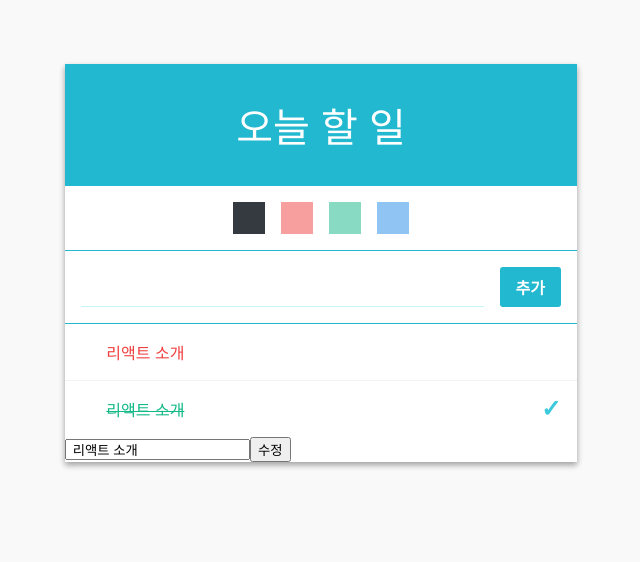
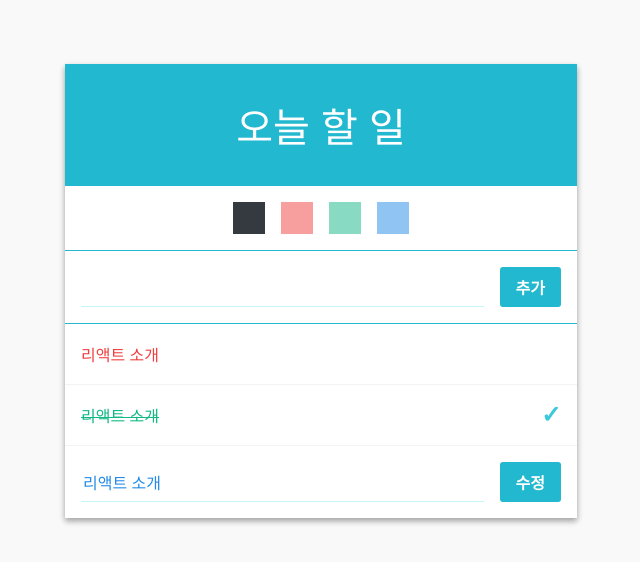
Before and after one commit to jdongyun/react-todo-list, a React (Create React App) app: page / in a window 1280 px wide. Shown: the top 562 px of the page, without its empty margins (319-959 px from the left). Built offline with nearby package versions, Linux system fonts and the light colour scheme.

Commit message:
개발중: 수정 기능(2)

```diff
--- a/src/App.js
+++ b/src/App.js
@@ -1,126 +1,146 @@
 import React, { Component } from 'react';
-import TodoListTemplate from './components/TodoListTemplate'
-import TodoItemList from './components/TodoItemList'
-import Form from './components/Form'
-import Palette from './components/Palette'
+import TodoListTemplate from './components/TodoListTemplate';
+import TodoItemList from './components/TodoItemList';
+import Form from './components/Form';
+import Palette from './components/Palette';
 
 class App extends Component {
-
-  id = 3
+	id = 3;
 
 	state = {
 		input: '',
-	edit: '',
 		colors: ['#343a40', '#f03e3e', '#12b886', '#228ae6'],
-    color_selected: '#343a40',
+		colorSelected: '#343a40',
 		todos: [
-      { id: 0, text: ' 리액트 소개', checked: false, color: '#f03e3e', editing: false},
-      { id: 1, text: ' 리액트 소개', checked: true, color: '#12b886', editing: false},
-      { id: 2, text: ' 리액트 소개', checked: false, color: '#228ae6', editing: true},
+			{ id: 0, text: '리액트 소개', checked: false, color: '#f03e3e', editing: false },
+			{ id: 1, text: '리액트 소개', checked: true, color: '#12b886', editing: false },
+			{ id: 2, text: '리액트 소개', checked: false, color: '#228ae6', editing: true }
 		]
-  }
+	};
 
-  handleChange = (e) => {
+	handleChange = e => {
 		const { name, value } = e.target;
 		this.setState({
-      [name]: value,
-    })
-  }
+			[name]: value
+		});
+	};
 
-  handleSubmit = (e) => {
-    const { input, todos, color_selected } = this.state;
+	handleSubmit = e => {
+		const { input, todos, colorSelected } = this.state;
 		this.setState({
 			input: '',
 			todos: todos.concat({
 				id: this.id++,
 				text: input,
 				checked: false,
-			color: color_selected,
-			editing: false,
+				color: colorSelected,
+				editing: false
 			})
 		});
 		e.preventDefault();
-  }
+	};
 
-  handleToggle = (id) => {
-    const { todos } = this.state
+	handleToggle = id => {
+		const { todos } = this.state;
 
-    const index = todos.findIndex(todo => todo.id === id)
-    const selected = todos[index]
+		const index = todos.findIndex(todo => todo.id === id);
+		const selected = todos[index];
 		const nextTodos = [...todos];
 
 		nextTodos[index] = {
 			...selected,
-      checked: !selected.checked,
-    }
+			checked: !selected.checked
+		};
 
 		this.setState({
-      todos: nextTodos,
-    })
-  }
+			todos: nextTodos
+		});
+	};
 
-  handleRemove = (id) => {
+	handleRemove = id => {
 		const { todos } = this.state;
-    this.setState({todos: todos.filter(todo => todo.id !== id)})
-  }
+		this.setState({ todos: todos.filter(todo => todo.id !== id) });
+	};
 
-  handleColor = (color) => {
-    console.log(color)
-    this.setState({ color_selected: color })
-  }
+	handleColor = color => {
+		console.log(color);
+		this.setState({ colorSelected: color });
+	};
 
-  handleEditSubmit = (id) => {
-	    const { edit, todos } = this.state
+	handleEdit = id => {
+		const { todos } = this.state;
+		const index = todos.findIndex(todo => todo.id === id);
+		const edit = todos[index];
+		const nextTodos = [...todos];
 
-		const index = todos.findIndex(todo => todo.id === id)
+		nextTodos[index] = {
+			...edit,
+			editing: true
+		};
+
+		this.setState({
+			todos: nextTodos
+		});
+	};
+
+	handleEditSubmit = (id, data) => {
+		const { todos } = this.state;
+
+		const index = todos.findIndex(todo => todo.id === id);
 		const edited = todos[index];
 		const nextTodos = [...todos];
-		const text = edit === '' ? todos[index].text : edit;
 
 		nextTodos[index] = {
 			...edited,
-		  text,
-		  editing: false,
-		}
+			text: data,
+			editing: false
+		};
 
 		this.setState({
-		  edit: '',
-		  todos: nextTodos,
-		})
-  }
+			todos: nextTodos
+		});
+	};
 
 	render() {
-    const { input, todos, colors, color_selected } = this.state;
+		const { input, todos, colors, colorSelected } = this.state;
 		const {
 			handleChange,
 			handleSubmit,
 			handleToggle,
 			handleRemove,
 			handleColor,
-	  handleEditSubmit,
-    } = this
+			handleEdit,
+			handleEditSubmit
+		} = this;
 
 		return (
-      <TodoListTemplate palette={(
-        <Palette colors={colors}
-        color_selected={color_selected}
-        onClick={handleColor} />
-      )}
-      form={(
+			<TodoListTemplate
+				palette={
+					<Palette
+						colors={colors}
+						colorSelected={colorSelected}
+						onClick={handleColor}
+					/>
+				}
+				form={
 					<Form
 						value={input}
 						onChange={handleChange}
 						onSubmit={handleSubmit}
-          color={color_selected}
+						color={colorSelected}
 					/>
-      )}>
-        <TodoItemList todos={todos}
+				}
+				list={
+					<TodoItemList
+						todos={todos}
 						onToggle={handleToggle}
 						onRemove={handleRemove}
-		  onChange={handleChange}
-		  onEditSubmit={handleEditSubmit}/>
-      </TodoListTemplate>
-    )
+						onEdit={handleEdit}
+						onEditSubmit={handleEditSubmit}
+					/>
+				}
+			/>
+		);
 	}
 }
 
--- a/src/components/Form.css
+++ b/src/components/Form.css
@@ -11,7 +11,7 @@
 	font-weight: 100;
 }
 
-.create-button {
+.form button {
 	padding-top: 0.5rem;
 	padding-bottom: 0.5rem;
 	padding-left: 1rem;
@@ -26,6 +26,6 @@
 	cursor: pointer;
 }
 
-  .create-button:hover {
+.form button:hover {
 	background: #3bc9db;
 }
--- a/src/components/Palette.css
+++ b/src/components/Palette.css
@@ -15,7 +15,8 @@
 	opacity: 0.75;
 }
 
-  .color.active, .color:active {
+.color.active,
+.color:active {
 	opacity: 1;
 }
 
--- a/src/components/Palette.js
+++ b/src/components/Palette.js
@@ -1,29 +1,27 @@
-import React from 'react'
-import './Palette.css'
+import React from 'react';
+import './Palette.css';
 
-const Palette = ({ colors, color_selected, onClick }) => {
-	console.log(color_selected)
-    const colorList = colors.map((color, index) => (
-        <Color
-            color={color} id={index} key={index}
-            active={(color === color_selected)}
-            onClick={onClick}/>
-        )
-    )
-    return (
-        <div className="palette">
-            {colorList}
-        </div>
-    )
-}
+const Palette = ({ colors, colorSelected, onClick }) => {
+	const colorList = colors.map((color, index) => (
+		<Color
+			color={color}
+			id={index}
+			key={index}
+			active={color === colorSelected}
+			onClick={onClick}
+		/>
+	));
+	return <div className="palette">{colorList}</div>;
+};
 
 const Color = ({ color, id, active, onClick }) => {
-    return (
-        <div className={`color ${active && 'active'}`}
+	return (
+		<div
+			className={`color ${active && 'active'}`}
 			style={{ background: color }}
-            onClick={() => onClick(color)}
-        ></div>
-    )
-}
+			onClick={() => onClick(color)}
+		/>
+	);
+};
 
-export default Palette
+export default Palette;
--- a/src/components/TodoItem.css
+++ b/src/components/TodoItem.css
@@ -15,14 +15,26 @@
 	opacity: 1;
 }
 
+.todo-item:hover .edit {
+	opacity: 1;
+}
+
 .todo-item + .todo-item {
 	border-top: 1px solid #f1f3f5;
 }
 
 .remove {
-    margin-right: 1rem;
+	margin-left: 1rem;
 	color: #e64980;
 	font-weight: 600;
+	opacity: 0;
+}
+
+.edit {
+	margin-left: 1rem;
+	font-size: 1.5rem;
+	color: #f59f00;
+	font-weight: 300;
 	opacity: 0;
 }
 
@@ -43,3 +55,37 @@
 	color: #3bc9db;
 	font-weight: 800;
 }
+
+.edit-form {
+	display: flex;
+	align-items: stretch;
+}
+
+.edit-form input {
+	background: #00000000;
+	flex: 1;
+	font-size: 1rem;
+	outline: none;
+	border: none;
+	border-bottom: 1px solid #c5f6fa;
+	font-weight: 100;
+}
+
+.edit-form button {
+	padding-top: 0.5rem;
+	padding-bottom: 0.5rem;
+	padding-left: 1rem;
+	padding-right: 1rem;
+	margin-left: 1rem;
+	background: #22b8cf;
+	border: none;
+	border-radius: 3px;
+	color: white;
+	font-size: 1rem;
+	font-weight: 600;
+	cursor: pointer;
+}
+
+.edit-form button:hover {
+	background: #3bc9db;
+}
--- a/src/components/TodoItem.js
+++ b/src/components/TodoItem.js
@@ -1,47 +1,81 @@
-import React, { Component } from 'react'
-import './TodoItem.css'
+import React, { Component } from 'react';
+import './TodoItem.css';
 
 class TodoItem extends Component {
-    shouldComponentUpdate(nextProps, nextState) {
-        return true;
-		//return this.props.checked !== nextProps.checked
-    }
+	constructor(props) {
+		super(props);
+		this.handleChange = this.handleChange.bind(this);
+		this.state = {
+			edit: this.props.text
+		};
+	}
 
-    render() {
-        const { text, checked, id, onToggle, onRemove, color, editing, onChange, onEditSubmit} = this.props;
+	handleChange(e) {
+		const { name, value } = e.target;
+		this.setState({
+			[name]: value
+		});
+	}
 
-		if(editing) {
+	render() {
+		const {
+			text,
+			checked,
+			id,
+			onToggle,
+			onRemove,
+			color,
+			editing,
+			onEdit,
+			onEditSubmit
+		} = this.props;
+
+		if (editing) {
 			return (
-				<div>
-					<form onSubmit={(e) => {
-							e.preventDefault();
-							onEditSubmit(id)
-						}}>
-						<input type="text" name="edit" defaultValue={text} onChange={onChange}/>
-						<button type="submit">수정</button>
-					</form>
-				</div>
-			)
+				<form
+					className="edit-form todo-item"
+					onSubmit={e => {
+						e.preventDefault();
+						onEditSubmit(id, this.state.edit);
+					}}
+				>
+					<input
+						type="text"
+						name="edit"
+						value={this.state.edit}
+						onChange={this.handleChange}
+						style={{ color }}
+					/>
+					<button type="submit">수정</button>
+				</form>
+			);
 		} else {
 			return (
-				<div className="todo-item" onClick={() => onToggle(id)}>
-					<div className="remove" onClick={(e) => {
-						e.stopPropagation();
-						onRemove(id)
-					}}>&times;</div>
-					<div className={`todo-text ${checked && 'checked'}`} style={{color}}>
+				<div className="todo-item">
+					<div
+						className={`todo-text ${checked && 'checked'}`}
+						style={{ color }}
+						onClick={() => onToggle(id)}
+					>
 						<div>{text}</div>
 					</div>
-					{
-						checked && (<div className="check-mark">✓</div>)
-					}
+					<div
+						className="remove"
+						onClick={e => {
+							e.stopPropagation();
+							onRemove(id);
+						}}
+					>
+						&times;
+					</div>
+					<div className="edit" onClick={() => onEdit(id)}>
+						&#9998;
+					</div>
+					{checked && <div className="check-mark">✓</div>}
 				</div>
-			)
+			);
 		}
-
-    }
-
-
+	}
 }
 
 export default TodoItem;
--- a/src/components/TodoItemList.js
+++ b/src/components/TodoItemList.js
@@ -1,18 +1,14 @@
-import React, { Component } from 'react'
-import TodoItem from './TodoItem'
+import React, { Component } from 'react';
+import TodoItem from './TodoItem';
 
 class TodoItemList extends Component {
-
 	shouldComponentUpdate(nextProps, nextState) {
 		return this.props.todos !== nextProps.todos;
-
 	}
 	render() {
-        const { todos, onToggle, onRemove, onChange, onEditSubmit } = this.props;
+		const { todos, onToggle, onRemove, onEdit, onEditSubmit } = this.props;
 
-
-        const todoList = todos.map(
-            ({id, color, text, checked, editing}) => (
+		const todoList = todos.map(({ id, color, text, checked, editing }) => (
 			<TodoItem
 				id={id}
 				text={text}
@@ -21,18 +17,13 @@ class TodoItemList extends Component {
 				onRemove={onRemove}
 				color={color}
 				key={id}
-					onChange={onChange}
 				editing={editing}
+				onEdit={onEdit}
 				onEditSubmit={onEditSubmit}
 			/>
-            )
-        )
-        return (
-            <div>
-                {todoList}
-            </div>
-        )
+		));
+		return <div>{todoList}</div>;
 	}
 }
 
-export default TodoItemList
+export default TodoItemList;
--- a/src/components/TodoListTemplate.js
+++ b/src/components/TodoListTemplate.js
@@ -1,23 +1,15 @@
 import React from 'react';
-import './TodoListTemplate.css'
+import './TodoListTemplate.css';
 
-const TodoListTemplate = ({palette, form, children}) => {
-    return (
-        <main className="todo-list-template">
-            <div className="title">
-                오늘 할 일
-            </div>
-            <section className="form-wrapper">
-                {palette}
-            </section>
-            <section className="form-wrapper">
-                {form}
-            </section>
-            <section className="todos-wrapper">
-                { children }
-            </section>
-        </main>
-    )
-}
+const TodoListTemplate = ({ palette, form, list }) => {
+	return (
+		<main className="todo-list-template">
+			<div className="title">오늘 할 일</div>
+			<section className="form-wrapper">{palette}</section>
+			<section className="form-wrapper">{form}</section>
+			<section className="todos-wrapper">{list}</section>
+		</main>
+	);
+};
 
 export default TodoListTemplate;
```
Also changed, not shown: src/components/Form.js (+18 -12 lines). Lines whose indentation alone changed are shown as unchanged.
